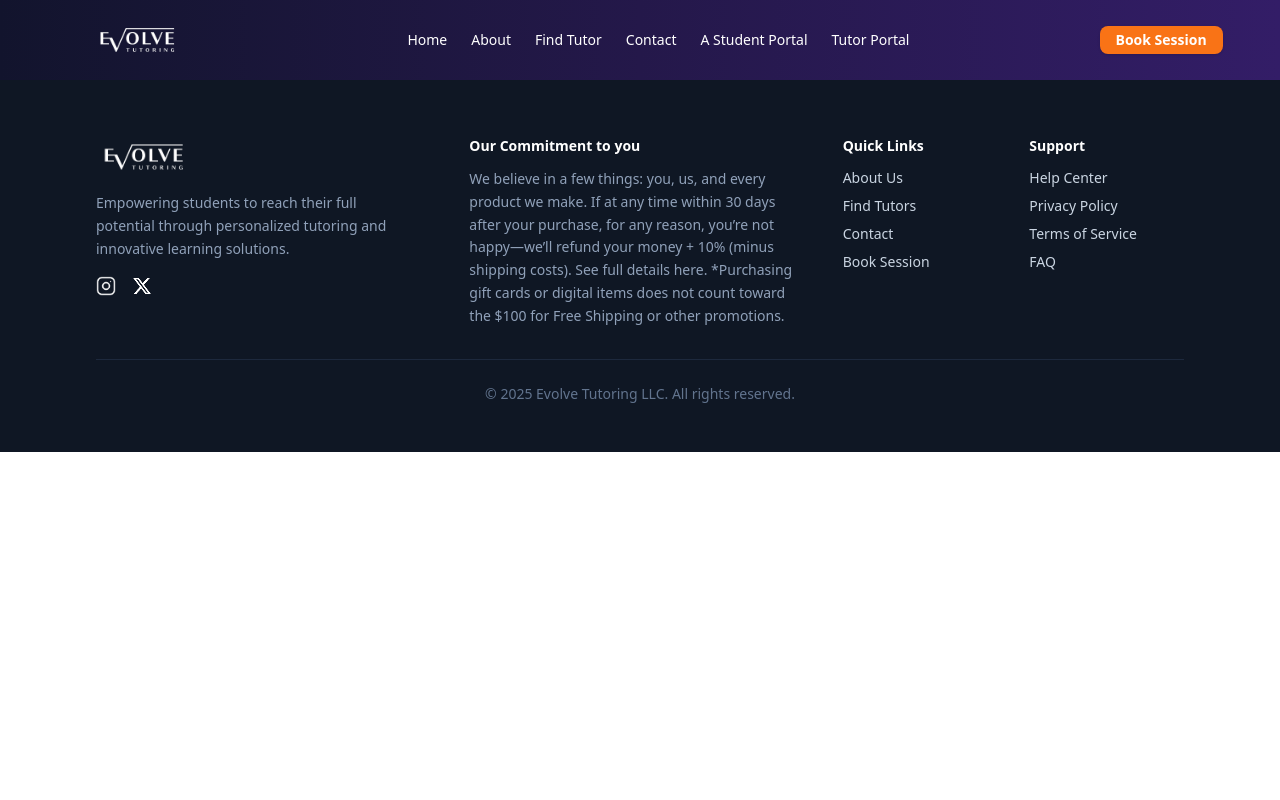
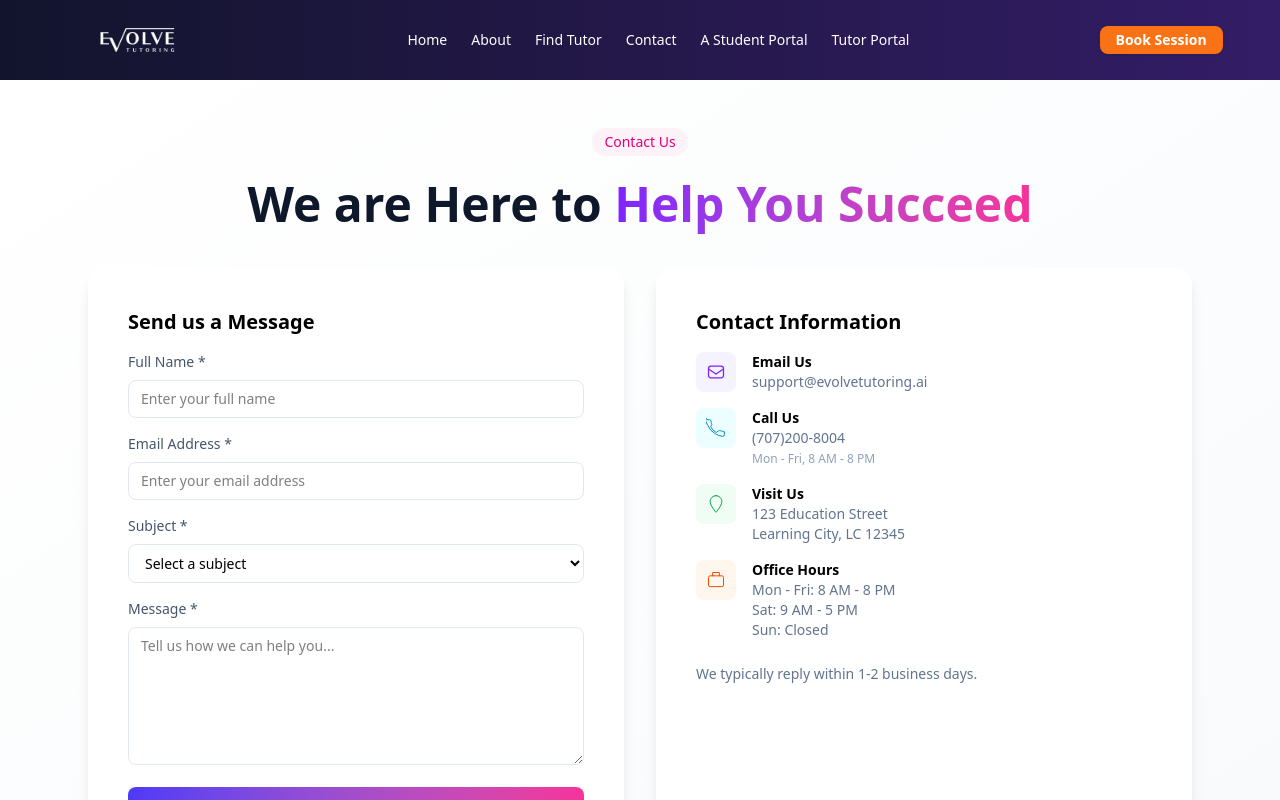
Before and after one commit to tushu003/lms-system, a Next.js app: page /contact in a window 1280 px wide. Shown: the top 800 px of the page. Built offline with nearby package versions, Linux system fonts and the light colour scheme.

Commit message:
added form section on contact page

```diff
--- a/app/(client)/contact/_components/ContactFormSection.tsx
+++ b/app/(client)/contact/_components/ContactFormSection.tsx
@@ -1,9 +1,196 @@
-import React from 'react'
+"use client";
+import React, { useState } from "react";
+import type { JSX } from "react";
 
-export default function ContactFormSection() {
+type FormState = {
+  fullName: string;
+  email: string;
+  subject: string;
+  message: string;
+};
+
+export default function ContactFormSection(): JSX.Element {
+  const [form, setForm] = useState<FormState>({
+    fullName: "",
+    email: "",
+    subject: "",
+    message: "",
+  });
+  const [loading, setLoading] = useState(false);
+  const [success, setSuccess] = useState<string | null>(null);
+  const [error, setError] = useState<string | null>(null);
+
+  function handleChange(e: React.ChangeEvent<HTMLInputElement | HTMLTextAreaElement | HTMLSelectElement>) {
+    setForm((s) => ({ ...s, [e.target.name]: e.target.value }));
+  }
+
+  function validate() {
+    if (!form.fullName.trim()) return "Full name is required.";
+    if (!form.email.match(/^[^@\s]+@[^@\s]+\.[^@\s]+$/)) return "Please enter a valid email.";
+    if (!form.subject) return "Please select a subject.";
+    if (!form.message.trim()) return "Message cannot be empty.";
+    return null;
+  }
+
+  async function handleSubmit(e: React.FormEvent) {
+    e.preventDefault();
+    setError(null);
+    setSuccess(null);
+    const v = validate();
+    if (v) {
+      setError(v);
+      return;
+    }
+
+    setLoading(true);
+
+    // Simulate a network request. In a real app you would POST to an API route like `/api/contact`.
+    try {
+      await new Promise((res) => setTimeout(res, 900));
+
+      // Optionally store the message in localStorage for demo purposes
+      const saved = JSON.parse(localStorage.getItem("contactMessages") || "[]");
+      saved.push({ ...form, createdAt: new Date().toISOString() });
+      localStorage.setItem("contactMessages", JSON.stringify(saved));
+
+      setSuccess("Your message was sent successfully. We'll get back to you soon!");
+      setForm({ fullName: "", email: "", subject: "", message: "" });
+    } catch (err) {
+      setError("Something went wrong. Please try again later.");
+    } finally {
+      setLoading(false);
+    }
+  }
+
   return (
-    <div>
+    <div className="min-h-screen bg-gradient-to-br from-white to-slate-50 py-12">
+      <div className="max-w-6xl mx-auto px-6">
+        <div className="text-center mb-10">
+          <div className="inline-block px-3 py-1 rounded-full bg-pink-50 text-pink-600 text-sm font-medium">Contact Us</div>
+          <h2 className="mt-6 text-4xl md:text-5xl font-extrabold text-slate-900">We are Here to <span className="text-transparent bg-clip-text bg-gradient-to-r from-violet-600 to-pink-500">Help You Succeed</span></h2>
+        </div>
 
+        <div className="grid grid-cols-1 lg:grid-cols-2 gap-8">
+          {/* Form Card */}
+          <div className="bg-white rounded-2xl shadow-lg p-6 md:p-10">
+            <h3 className="text-xl font-semibold mb-4">Send us a Message</h3>
+
+            <form onSubmit={handleSubmit} className="space-y-4">
+              <div>
+                <label className="block text-sm text-slate-600 mb-2">Full Name *</label>
+                <input
+                  name="fullName"
+                  value={form.fullName}
+                  onChange={handleChange}
+                  className="w-full border border-slate-200 rounded-lg px-3 py-2 text-sm focus:outline-none focus:ring-2 focus:ring-indigo-200"
+                  placeholder="Enter your full name"
+                />
+              </div>
+
+              <div>
+                <label className="block text-sm text-slate-600 mb-2">Email Address *</label>
+                <input
+                  name="email"
+                  value={form.email}
+                  onChange={handleChange}
+                  className="w-full border border-slate-200 rounded-lg px-3 py-2 text-sm focus:outline-none focus:ring-2 focus:ring-indigo-200"
+                  placeholder="Enter your email address"
+                />
+              </div>
+
+              <div>
+                <label className="block text-sm text-slate-600 mb-2">Subject *</label>
+                <select
+                  name="subject"
+                  value={form.subject}
+                  onChange={handleChange}
+                  className="w-full border border-slate-200 rounded-lg px-3 py-2 text-sm bg-white focus:outline-none"
+                >
+                  <option value="">Select a subject</option>
+                  <option>General Inquiry</option>
+                  <option>Support</option>
+                  <option>Partnership</option>
+                </select>
+              </div>
+
+              <div>
+                <label className="block text-sm text-slate-600 mb-2">Message *</label>
+                <textarea
+                  name="message"
+                  value={form.message}
+                  onChange={handleChange}
+                  rows={6}
+                  className="w-full border border-slate-200 rounded-lg px-3 py-2 text-sm focus:outline-none focus:ring-2 focus:ring-indigo-200"
+                  placeholder="Tell us how we can help you..."
+                />
+              </div>
+
+              {error && <div className="text-sm text-red-600">{error}</div>}
+              {success && <div className="text-sm text-green-600">{success}</div>}
+
+              <div>
+                <button
+                  type="submit"
+                  disabled={loading}
+                  className="w-full py-3 rounded-lg bg-gradient-to-r from-indigo-600 to-pink-500 text-white font-medium disabled:opacity-60"
+                >
+                  {loading ? "Sending..." : "Send Message"}
+                </button>
+              </div>
+            </form>
+          </div>
+
+          {/* Contact Info Card */}
+          <div className="bg-white rounded-2xl shadow-lg p-6 md:p-10">
+            <h3 className="text-xl font-semibold mb-4">Contact Information</h3>
+
+            <ul className="space-y-4">
+              <li className="flex items-start gap-4">
+                <div className="w-10 h-10 rounded-lg flex items-center justify-center bg-violet-50">
+                  {/* mail icon */}
+                  <svg className="w-5 h-5 text-violet-600" viewBox="0 0 24 24" fill="none" xmlns="http://www.w3.org/2000/svg"><path d="M3 8.5l9 6 9-6" stroke="currentColor" strokeWidth="1.5" strokeLinecap="round" strokeLinejoin="round"/><rect x="3" y="5" width="18" height="14" rx="3" stroke="currentColor" strokeWidth="1.5"/></svg>
+                </div>
+                <div>
+                  <div className="text-sm font-semibold">Email Us</div>
+                  <div className="text-sm text-slate-500">support@evolvetutoring.ai</div>
+                </div>
+              </li>
+
+              <li className="flex items-start gap-4">
+                <div className="w-10 h-10 rounded-lg flex items-center justify-center bg-cyan-50">
+                  <svg className="w-5 h-5 text-cyan-600" viewBox="0 0 24 24" fill="none" xmlns="http://www.w3.org/2000/svg"><path d="M22 16.92V20a2 2 0 0 1-2.18 2 19.86 19.86 0 0 1-8.63-3.07A19.5 19.5 0 0 1 2.11 8.81 19.86 19.86 0 0 1-.96 0 2 2 0 0 1 1 2h3.09a2 2 0 0 1 2 1.72 12.34 12.34 0 0 0 .7 3.21 2 2 0 0 1-.45 2.12L5.7 10.7a16 16 0 0 0 6.6 6.6l2.66-1.65a2 2 0 0 1 2.12-.45 12.34 12.34 0 0 0 3.21.7A2 2 0 0 1 22 16.92z" stroke="currentColor" strokeWidth="1.2" strokeLinecap="round" strokeLinejoin="round"/></svg>
+                </div>
+                <div>
+                  <div className="text-sm font-semibold">Call Us</div>
+                  <div className="text-sm text-slate-500">(707)200-8004<br/><span className="text-xs text-slate-400">Mon - Fri, 8 AM - 8 PM</span></div>
+                </div>
+              </li>
+
+              <li className="flex items-start gap-4">
+                <div className="w-10 h-10 rounded-lg flex items-center justify-center bg-green-50">
+                  <svg className="w-5 h-5 text-green-600" viewBox="0 0 24 24" fill="none" xmlns="http://www.w3.org/2000/svg"><path d="M12 2C8.13 2 5 5.13 5 9c0 5.25 7 13 7 13s7-7.75 7-13c0-3.87-3.13-7-7-7z" stroke="currentColor" strokeWidth="1.2" strokeLinecap="round" strokeLinejoin="round"/></svg>
+                </div>
+                <div>
+                  <div className="text-sm font-semibold">Visit Us</div>
+                  <div className="text-sm text-slate-500">123 Education Street<br/>Learning City, LC 12345</div>
+                </div>
+              </li>
+
+              <li className="flex items-start gap-4">
+                <div className="w-10 h-10 rounded-lg flex items-center justify-center bg-orange-50">
+                  <svg className="w-5 h-5 text-orange-600" viewBox="0 0 24 24" fill="none" xmlns="http://www.w3.org/2000/svg"><path d="M8 7V3h8v4" stroke="currentColor" strokeWidth="1.2" strokeLinecap="round" strokeLinejoin="round"/><rect x="3" y="7" width="18" height="13" rx="2" stroke="currentColor" strokeWidth="1.2"/></svg>
+                </div>
+                <div>
+                  <div className="text-sm font-semibold">Office Hours</div>
+                  <div className="text-sm text-slate-500">Mon - Fri: 8 AM - 8 PM<br/>Sat: 9 AM - 5 PM<br/>Sun: Closed</div>
+                </div>
+              </li>
+            </ul>
+
+            <div className="mt-6 text-sm text-slate-500">We typically reply within 1-2 business days.</div>
+          </div>
+        </div>
+      </div>
     </div>
-  )
+  );
 }
--- a/app/(client)/contact/page.tsx
+++ b/app/(client)/contact/page.tsx
@@ -1,9 +1,10 @@
 import React from 'react'
+import ContactFormSection from './_components/ContactFormSection'
 
 export default function Contact() {
   return (
     <div>
-
+      <ContactFormSection />
     </div>
   )
 }
```
